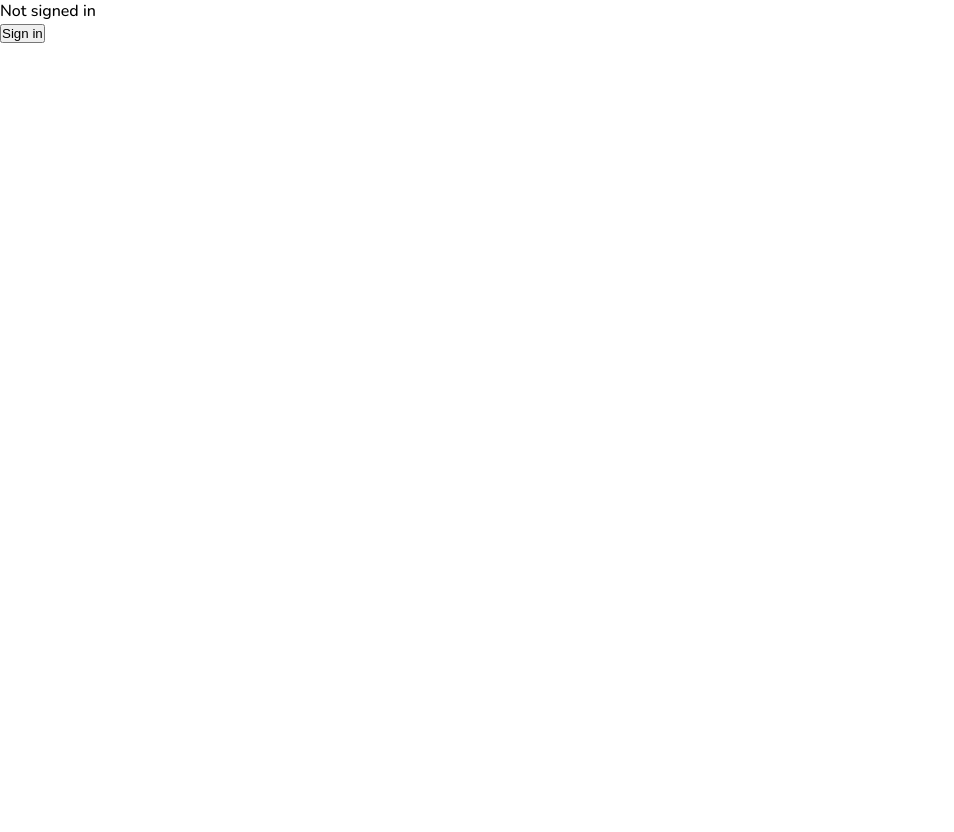
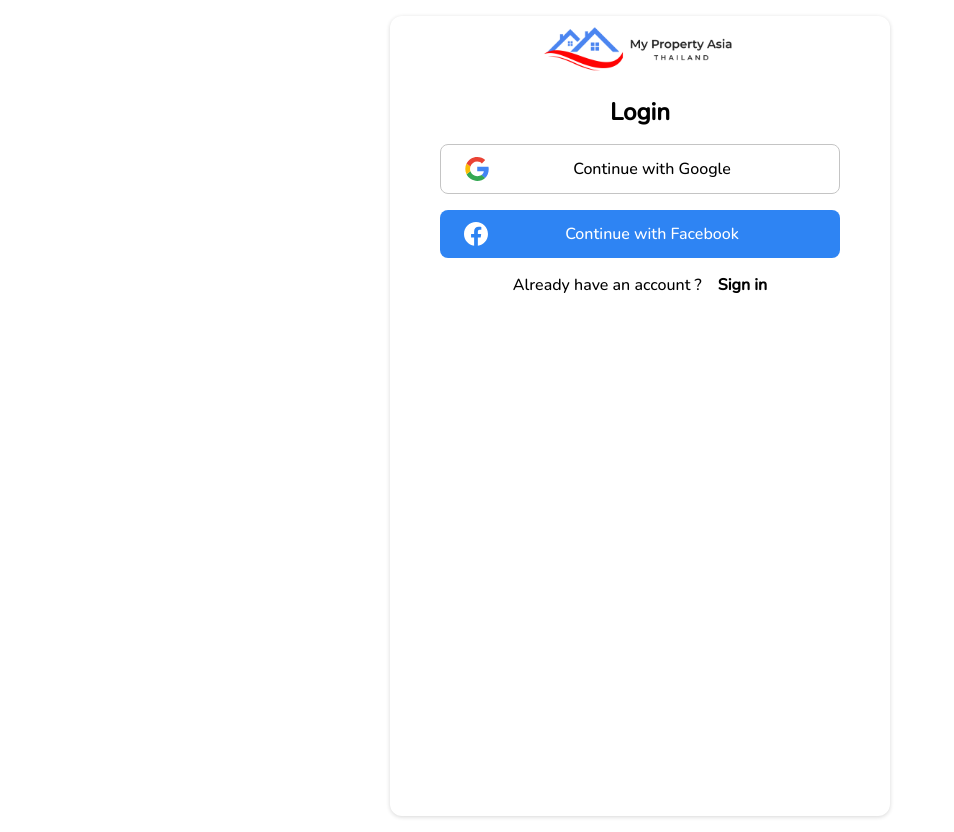
Before and after one commit to hasnatsajid/real-estate-nextjs, a Next.js app: page /login in a window 1280 px wide. Shown: the whole page, without its empty margins (0-954 px from the left). Before the commit the page ends 800 px from the top, so only its background shows below. Built offline with nearby package versions, Linux system fonts and the light colour scheme; no server answers.

Commit message:
prod pull 15 sep 2022

```diff
--- a/pages/_app.js
+++ b/pages/_app.js
@@ -1,4 +1,4 @@
-import { SessionProvider } from 'next-auth/react';
+// import { SessionProvider } from 'next-auth/react';
 // import '../scss/bootstrap.css';
 import '../scss/main.scss';
 
@@ -8,9 +8,9 @@ import { Provider } from 'react-redux';
 function MyApp({ Component, pageProps: { session, ...pageProps } }) {
   return (
     <Provider store={store}>
-      <SessionProvider session={session}>
-        <Component {...pageProps} />
-      </SessionProvider>
+      {/* <SessionProvider session={session}> */}
+      <Component {...pageProps} />
+      {/* </SessionProvider> */}
     </Provider>
   );
 }
--- a/pages/index.js
+++ b/pages/index.js
@@ -4,8 +4,7 @@ import LatestProjects from '../components/LatestProjects';
 import Layout from '../components/UI/Layout';
 import Showcase from '../components/UI/Showcase';
 
-import dbConnect from '../lib/dbConnect';
-import Pet from '../models/Pet';
+// import dbConnect from '../lib/dbConnect';
 
 export default function Home() {
   return (
--- a/pages/login.js
+++ b/pages/login.js
@@ -1,59 +1,58 @@
+// import { useSession, signIn, signOut } from 'next-auth/react';
+
 import Image from 'next/image';
-
-import { useSession, signIn, signOut } from 'next-auth/react';
-
 import Logo from '../public/images/logos/logo-flat.png';
 import google from '../public/svgs/google.svg';
 import fb from '../public/svgs/fb.svg';
 import Link from 'next/link';
 
 export default function Login() {
-  const { data: session } = useSession();
-  if (session) {
-    return (
-      <>
-        Signed in as {session.user.email} <br /> <button onClick={() => signOut()}>Sign out</button>
-      </>
-    );
-  }
+  // const { data: session } = useSession();
+  // if (session) {
+  //   return (
+  //     <>
+  //       Signed in as {session.user.email} <br /> <button onClick={() => signOut()}>Sign out</button>
+  //     </>
+  //   );
+  // }
+  // return (
+  //   <>
+  //     Not signed in <br /> <button onClick={() => signIn()}>Sign in</button>
+  //   </>
+  // );
+
   return (
-    <>
-      Not signed in <br /> <button onClick={() => signIn()}>Sign in</button>
-    </>
+    <div className="login">
+      <div className="wrapper">
+        <div className="brand">
+          <Image src={Logo} />
+        </div>
+        <div className="component">Login</div>
+        <div className="providers">
+          <div className="google">
+            <Link href="/">
+              <div>
+                <Image src={google} />
+                <p>Continue with Google</p>
+              </div>
+            </Link>
+          </div>
+          <div className="facebook">
+            <Link href="/">
+              <div>
+                <Image src={fb} />
+                <p>Continue with Facebook</p>
+              </div>
+            </Link>
+          </div>
+        </div>
+        <div className="signup">
+          <div>
+            <span>Already have an account ?</span>
+            <Link href="/signup">Sign in</Link>
+          </div>
+        </div>
+      </div>
+    </div>
   );
-
-  // return (
-  //   <div className="login">
-  //     <div className="wrapper">
-  //       <div className="brand">
-  //         <Image src={Logo} />
-  //       </div>
-  //       <div className="component">Login</div>
-  //       <div className="providers">
-  //         <div className="google">
-  //           <Link href="/">
-  //             <div>
-  //               <Image src={google} />
-  //               <p>Continue with Google</p>
-  //             </div>
-  //           </Link>
-  //         </div>
-  //         <div className="facebook">
-  //           <Link href="/">
-  //             <div>
-  //               <Image src={fb} />
-  //               <p>Continue with Facebook</p>
-  //             </div>
-  //           </Link>
-  //         </div>
-  //       </div>
-  //       <div className="signup">
-  //         <div>
-  //           <span>Already have an account ?</span>
-  //           <Link href="/signup">Sign in</Link>
-  //         </div>
-  //       </div>
-  //     </div>
-  //   </div>
-  // );
 }
```
Also changed, not shown: 2 other files (tests, documents, lock files or other folders).
